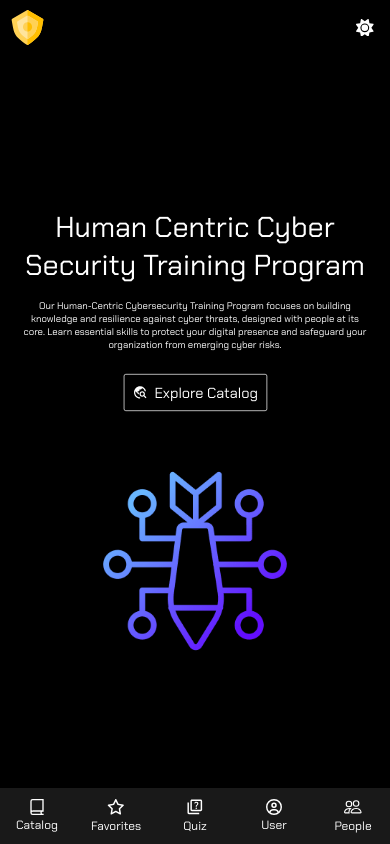
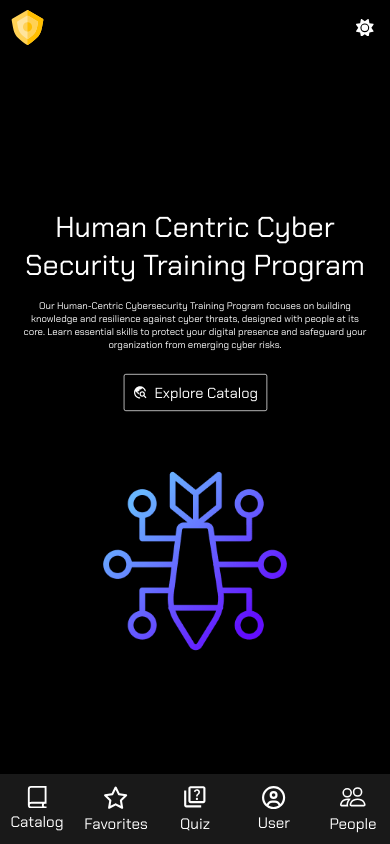
Before and after one commit to vishwa-radhya/human-centric-cyber-security-training, a React (Vite) app: page / in a window 390 px wide. Built offline with nearby package versions, Linux system fonts and the light colour scheme; no server answers; the database is empty.

Commit message:
fix: mobile nav styling

```diff
--- a/src/components/bottom-nav/bottom-nav.styles.scss
+++ b/src/components/bottom-nav/bottom-nav.styles.scss
@@ -9,12 +9,17 @@
     z-index: 50;
     & > :nth-child(1){
         .icon{
-            font-size: 1rem;
+            font-size: 1.4rem;
+        }
+    }
+    & > :nth-child(2){
+        .icon{
+            font-size: 1.58rem;
         }
     }
     & > :nth-child(4){
         .icon{
-            font-size: 1rem;
+            font-size: 1.45rem;
         }
     }
     & > :nth-child(5){
@@ -26,7 +31,7 @@
     div{
         display: flex;
         flex-direction: column;
-        gap: 2px;
+        gap: 4px;
         align-items: center;
         justify-content: center;
         min-width: 20%;
@@ -35,11 +40,10 @@
         cursor: pointer;
         border-radius: 2px;
         .icon{
-            font-size: 1.1rem;
-
+            font-size: 1.6rem;
         }
         p{
-            font-size: 0.75rem;
+            font-size: 0.95rem;
         }
         &:hover{
             background-color: var(--dd-bgh);
```
